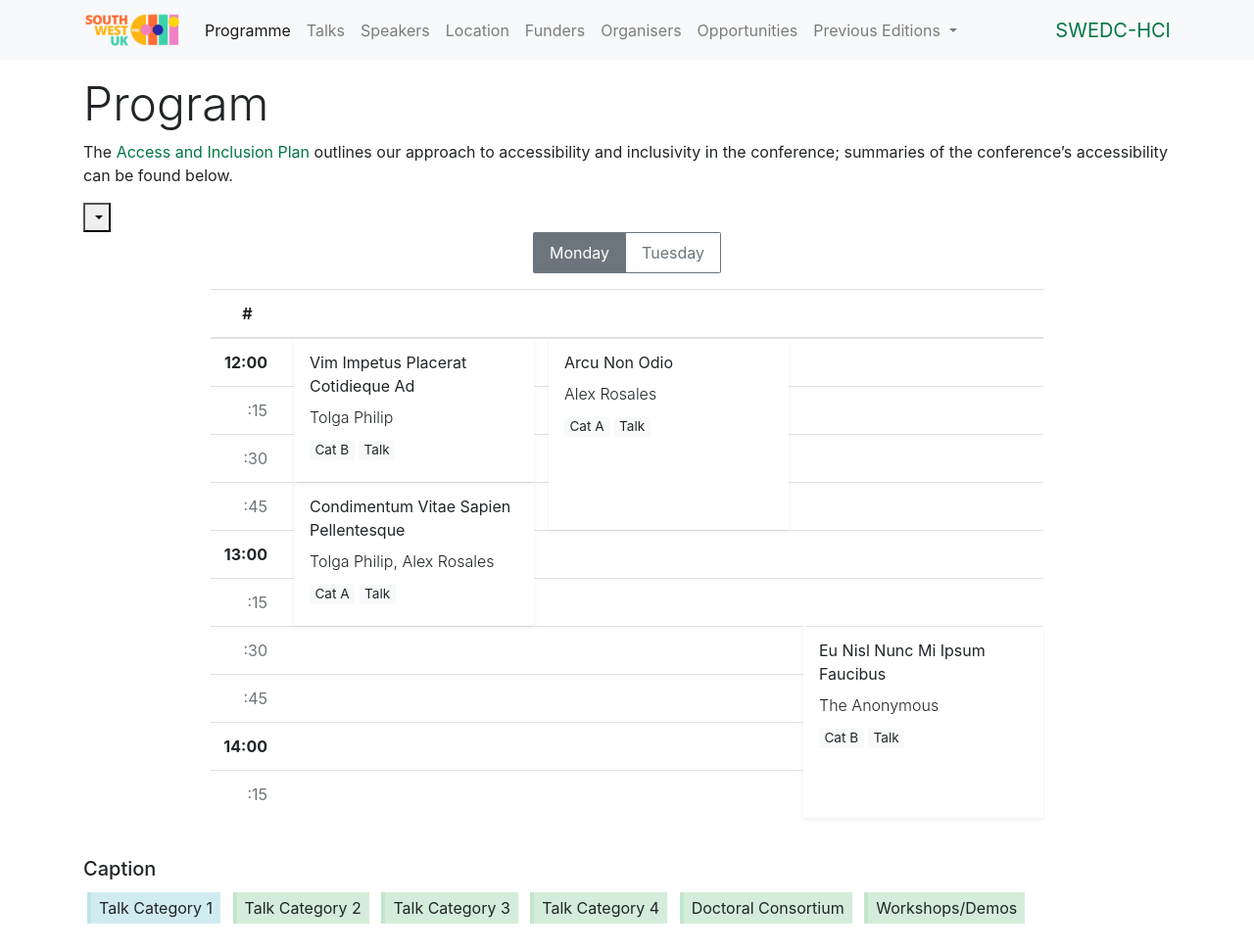
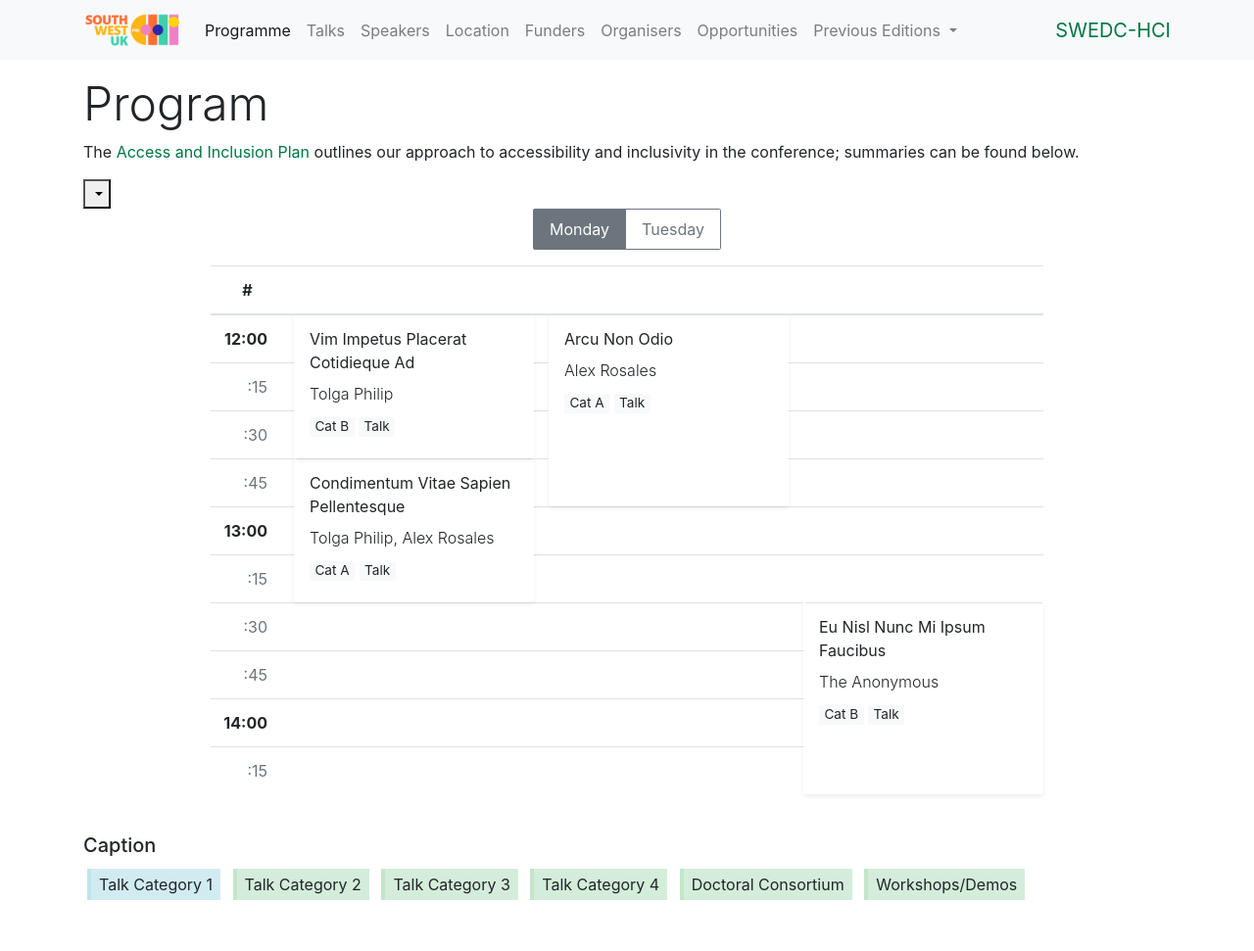
Before and after one commit to South-West-UK-Pre-CHI/South-West-UK-Pre-CHI.github.io, a Jekyll site: the page built from programme/index.md, in a window 1280 px wide. Shown: the whole page at 98% size. Built offline with Jekyll 4.4.1, drawn with Linux system fonts in a browser that asks for light colours; after the commit the page ends 947 px from its top, so only the background shows below that.

Commit message:
updated programme accessibility

```diff
--- a/programme/index.md
+++ b/programme/index.md
@@ -2,7 +2,8 @@
 layout: programme
 ---
 
-The [Access and Inclusion Plan](https://docs.google.com/document/d/1EFZFd0djQXFNtJB2qIjqMsXmU95Qylhe/edit?tab=t.0) outlines our approach to accessibility and inclusivity in the conference; summaries of the conference's accessibility can be found below.
+The [Access and Inclusion Plan](https://docs.google.com/document/d/1EFZFd0djQXFNtJB2qIjqMsXmU95Qylhe/edit?tab=t.0) outlines
+our approach to accessibility and inclusivity in the conference; summaries can be found below.
 
 {% assign access_inclusion_plan = site.data.access_inclusion_plan %}
 
```
